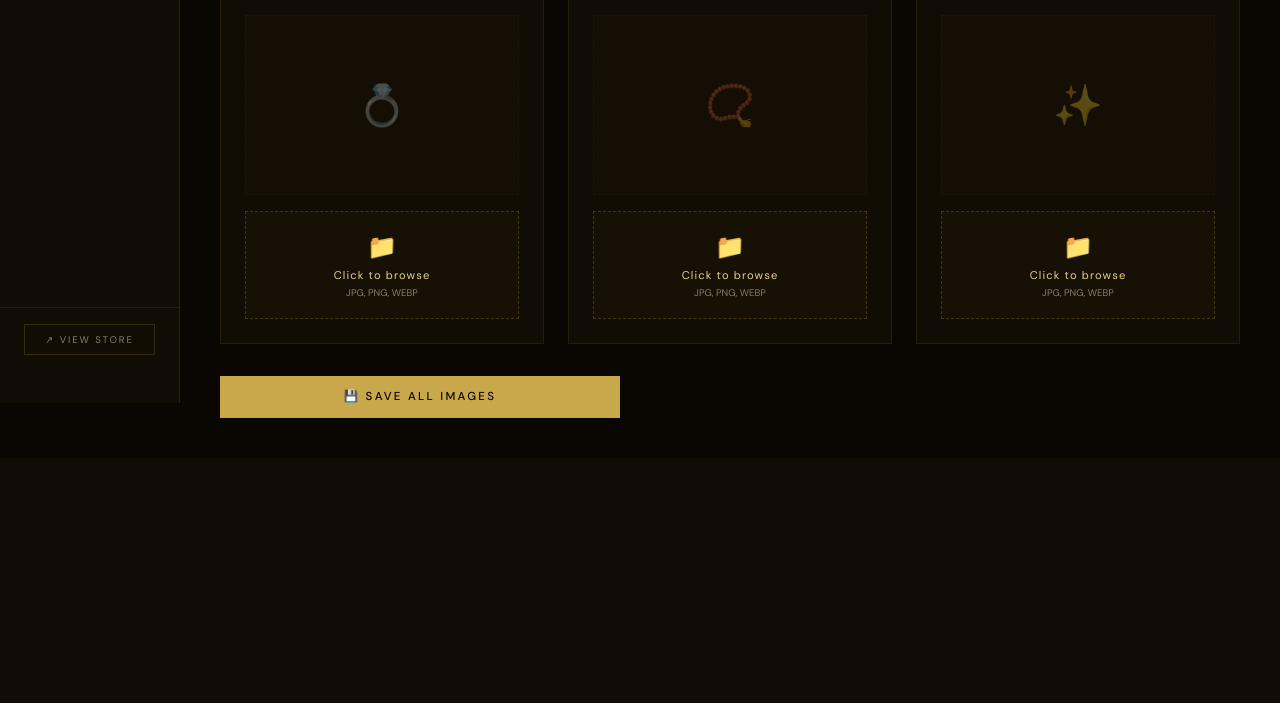
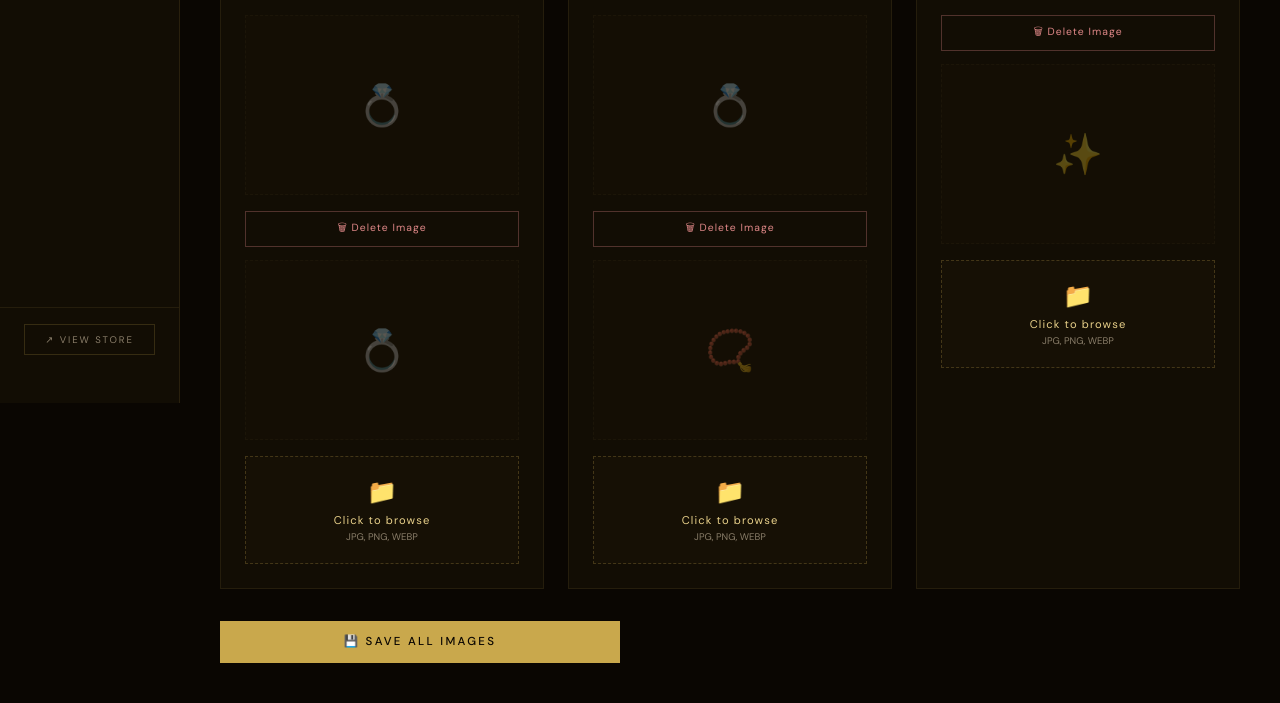
Before and after one commit to Malik-Mannan/AuonJewels, a Python web app: template templates/admin/story_images.html in a window 1280 px wide. Shown: the part 397-1100 px from the top of the page. Before the commit the page ends 815 px from the top, so only its background shows below. Run offline with Jinja, Linux system fonts and the light colour scheme; the template is opened without the code that fills it, so the values that code supplies are empty.

Commit message:
add delete button story images

```diff
--- a/templates/admin/story_images.html
+++ b/templates/admin/story_images.html
@@ -92,7 +92,13 @@ body{font-family:'DM Sans',sans-serif;background:var(--ink);color:#d4c9b0;displa
         <div class="card-title">Earrings</div>
         <div class="card-sub">Section 01</div>
         <img src="/static/images/earrings-story.jpg" class="current-img"
-             onerror="this.style.display='none';this.nextElementSibling.style.display='flex';">
+     onerror="this.style.display='none';this.nextElementSibling.style.display='flex';">
+<div class="no-img">💍</div>
+<a href="/admin/story-images/delete/earrings"
+   onclick="return confirm('Delete earrings image?')"
+   style="display:block;text-align:center;padding:.5rem;margin-bottom:.8rem;font-size:.65rem;letter-spacing:.1em;color:#e08888;border:1px solid rgba(224,136,136,.3);text-decoration:none;">
+  🗑 Delete Image
+</a>
         <div class="no-img">💍</div>
         <img id="prev-earrings" class="preview-img" alt=""/>
         <div class="upload-box" onclick="document.getElementById('inp-earrings').click()">
@@ -109,7 +115,13 @@ body{font-family:'DM Sans',sans-serif;background:var(--ink);color:#d4c9b0;displa
         <div class="card-title">Necklaces</div>
         <div class="card-sub">Section 02</div>
         <img src="/static/images/necklaces-story.jpg" class="current-img"
-             onerror="this.style.display='none';this.nextElementSibling.style.display='flex';">
+     onerror="this.style.display='none';this.nextElementSibling.style.display='flex';">
+<div class="no-img">💍</div>
+<a href="/admin/story-images/delete/necklaces"
+   onclick="return confirm('Delete necklaces image?')")"
+   style="display:block;text-align:center;padding:.5rem;margin-bottom:.8rem;font-size:.65rem;letter-spacing:.1em;color:#e08888;border:1px solid rgba(224,136,136,.3);text-decoration:none;">
+  🗑 Delete Image
+</a>
         <div class="no-img">📿</div>
         <img id="prev-necklaces" class="preview-img" alt=""/>
         <div class="upload-box" onclick="document.getElementById('inp-necklaces').click()">
@@ -126,7 +138,13 @@ body{font-family:'DM Sans',sans-serif;background:var(--ink);color:#d4c9b0;displa
         <div class="card-title">Bracelets</div>
         <div class="card-sub">Section 03</div>
         <img src="/static/images/bracelets-story.jpg" class="current-img"
-             onerror="this.style.display='none';this.nextElementSibling.style.display='flex';">
+     onerror="this.style.display='none';this.nextElementSibling.style.display='flex';">
+<a href="/admin/story-images/delete/bracelets"
+   onclick="return confirm('Delete bracelets image?')""
+   onclick="return confirm('Delete earrings image?')"
+   style="display:block;text-align:center;padding:.5rem;margin-bottom:.8rem;font-size:.65rem;letter-spacing:.1em;color:#e08888;border:1px solid rgba(224,136,136,.3);text-decoration:none;">
+  🗑 Delete Image
+</a>
         <div class="no-img">✨</div>
         <img id="prev-bracelets" class="preview-img" alt=""/>
         <div class="upload-box" onclick="document.getElementById('inp-bracelets').click()">
```
Also changed, not shown: app.py (+8 -0 lines).
